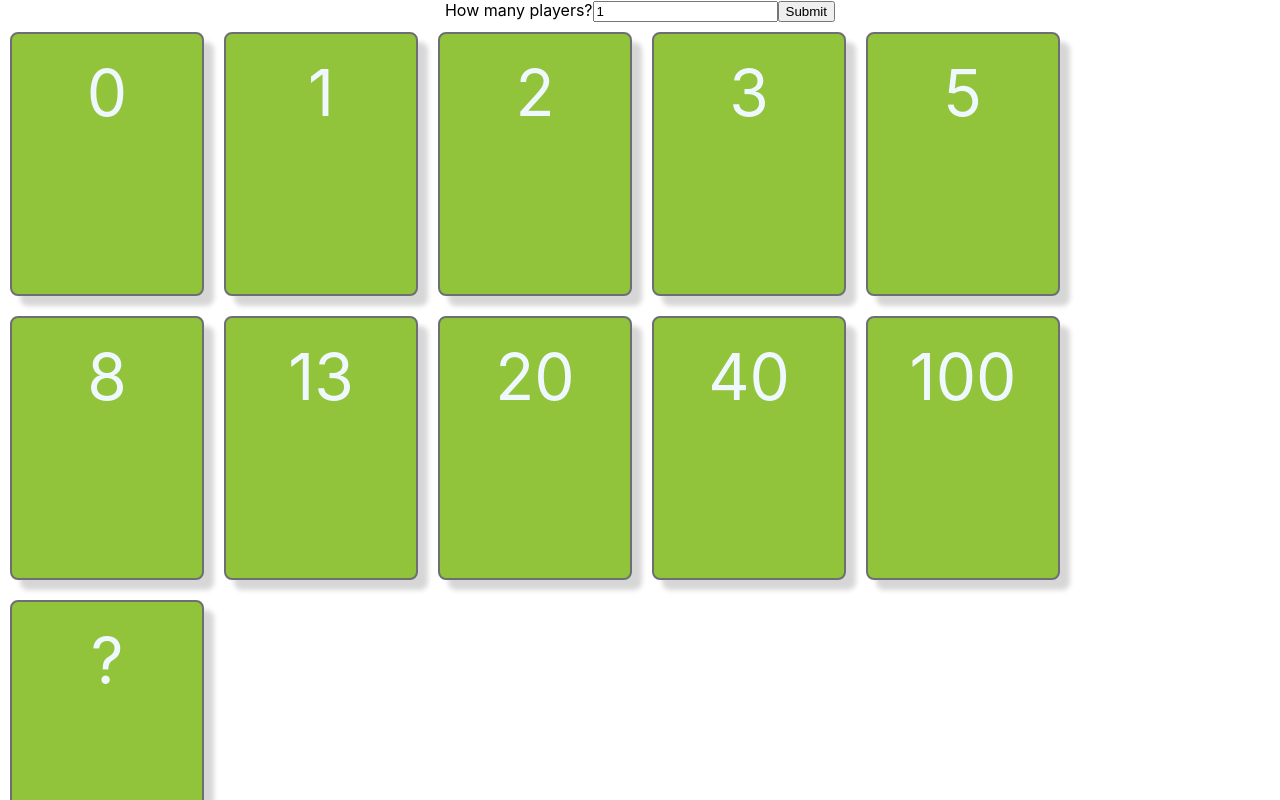
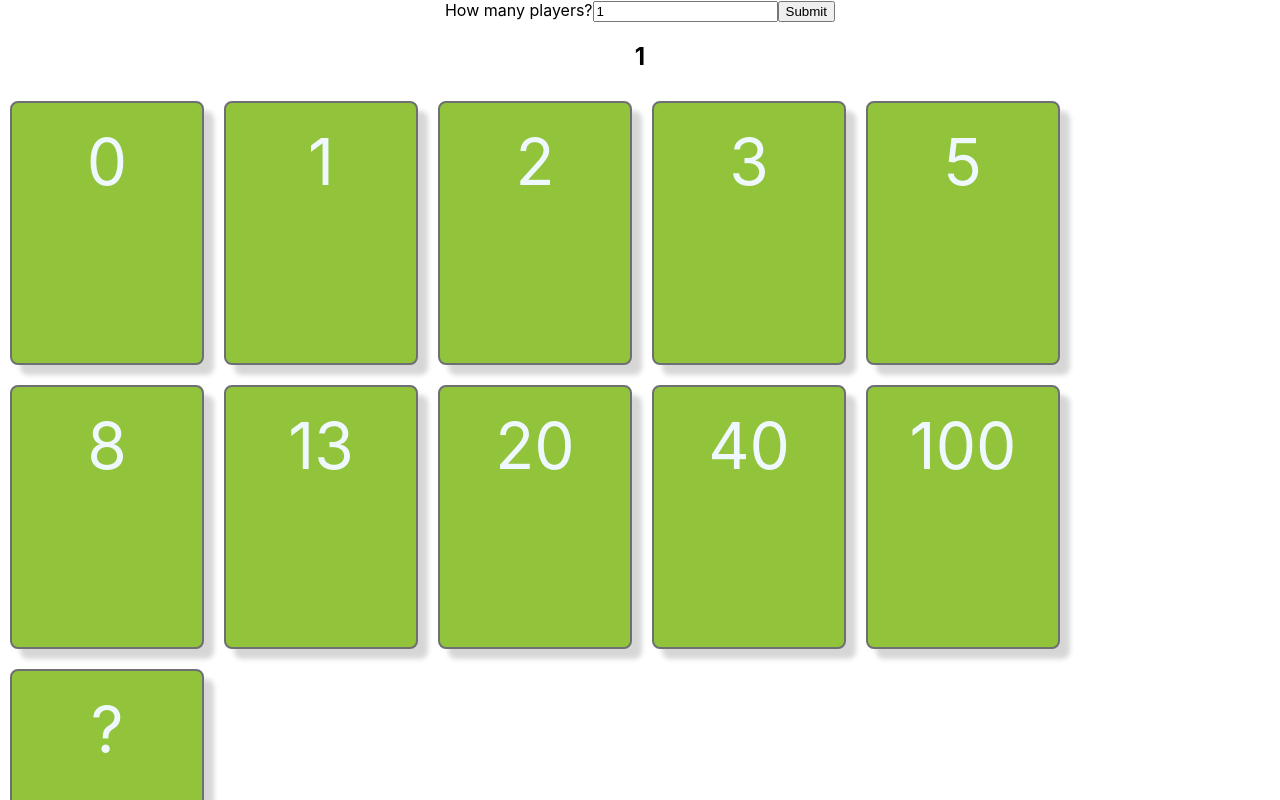
Before and after one commit to MarianaGavino/PlanningPoker, a React (Create React App) app: page / in a window 1280 px wide. Shown: the top 800 px of the page. Built offline with nearby package versions, Linux system fonts and the light colour scheme.

Commit message:
UsersDeck

```diff
--- a/src/components/CardDeck.tsx
+++ b/src/components/CardDeck.tsx
@@ -1,7 +1,7 @@
 import React from 'react';
 import './CardDeck.css';
 
-type Card = {
+export interface Card {
   id: number;
   value: string;
 };
@@ -24,7 +24,6 @@ const CardDeck = () => {
     console.log(`Haz hecho clic en la ${cardId}`);
   };
 
-
   return (
     <div className="card-deck">
       {cards.map((card) => (
--- /dev/null
+++ b/src/components/Reducer/reducer.tsx
@@ -0,0 +1,33 @@
+import { SET_CARDS_DECK } from "../Types/actionTypes";
+import { Card } from '../CardDeck';
+
+const initialState = {
+  cards: [],
+}
+
+// const ACTION_TYPES = {
+//     usersNumber: 'usersNumber'
+// }
+
+// type ActionTypes = typeof ACTION_TYPES;
+
+type cardsDeckAction = {
+    type: string,
+    payload: Card[],
+};
+
+// type Action = userAction;
+
+export const cardsDeckReducer = (state = initialState, action: cardsDeckAction) => {
+    switch (action.type) {
+      case SET_CARDS_DECK:
+        return {
+          ...state,
+          cards: action.payload,
+        };
+      default:
+        return state;
+    }
+  };
+
+export default cardsDeckReducer;
--- /dev/null
+++ b/src/components/Types/actionTypes.tsx
@@ -0,0 +1 @@
+export const SET_CARDS_DECK = 'SET_CARDS_DECK';
--- a/src/components/Types/index.tsx
+++ /dev/null
@@ -1 +0,0 @@
-export const SET_USERS_NUMBER = 'SET_USERS_NUMBER';
--- a/src/components/Users.tsx
+++ b/src/components/Users.tsx
@@ -1,8 +1,6 @@
 import CardDeck from "./CardDeck";
 import { useState } from "react";
-import cards from "./CardDeck";
-
-// import Home from "./Home";
+import './CardDeck.css';
 
 type Card = {
   id: number;
@@ -11,8 +9,7 @@ type Card = {
 
 type User = {
   id: number;
-  // name: string,
-  deck: any;
+  deck: Card[];
 };
 
 const UserDeck = () => {
@@ -26,16 +23,32 @@ const UserDeck = () => {
     console.log("Número de participantes: " + usersNumber);
   };
 
-  const users: User[] = [{ id: usersNumber, deck: CardDeck()}];
-
-
-
   const generateDeck = () => {
-    users.map((e) => e.id);
+    const cards: Card[] = [
+      { id: 1, value: "0" },
+      { id: 2, value: "1" },
+      { id: 3, value: "2" },
+      { id: 4, value: "3" },
+      { id: 5, value: "5" },
+      { id: 6, value: "8" },
+      { id: 7, value: "13" },
+      { id: 8, value: "20" },
+      { id: 9, value: "40" },
+      { id: 10, value: "100" },
+      { id: 11, value: "?" },
+    ];
+    return cards;
   };
 
+  // const users: User[] = [{ id: usersNumber, deck: generateDeck() }];
+
+  const users: User[] = new Array(usersNumber).fill(0).map((e, index) => ({
+        id: index +1,
+        deck: generateDeck()
+    }));
 
   console.log(users);
+  console.log(usersNumber)
 
   return (
     <div>
@@ -45,7 +58,16 @@ const UserDeck = () => {
         Submit
       </button>
       <div>
-
+        {users.map((user) => (
+          <div key={user.id}>
+            <h2>{user.id}</h2>
+            <div className="card-deck">
+            {user.deck.map((card) => (
+              <div className="card" key={card.id}>{card.value}</div>
+            ))}
+            </div>
+          </div>
+        ))}
       </div>
     </div>
   );
--- a/src/index.tsx
+++ b/src/index.tsx
@@ -2,7 +2,15 @@ import React from 'react';
 import ReactDOM from 'react-dom/client';
 import './index.css';
 import App from './App';
-import reportWebVitals from './reportWebVitals';
+import { createStore } from 'redux'
+import { combineReducers } from 'redux'
+import cardsDeckReducer from './components/Reducer/reducer';
+
+const cardsDeckApp = combineReducers ({
+  cardsDeckReducer
+})
+
+let store = createStore(cardsDeckApp)
 
 const root = ReactDOM.createRoot(
   document.getElementById('root') as HTMLElement
```
Also changed, not shown: src/components/Actions/acrtions.tsx (added, +9 -0 lines), src/components/Actions/index.tsx (deleted, +0 -9 lines), src/components/Reducer/index.tsx (deleted, +0 -32 lines).
